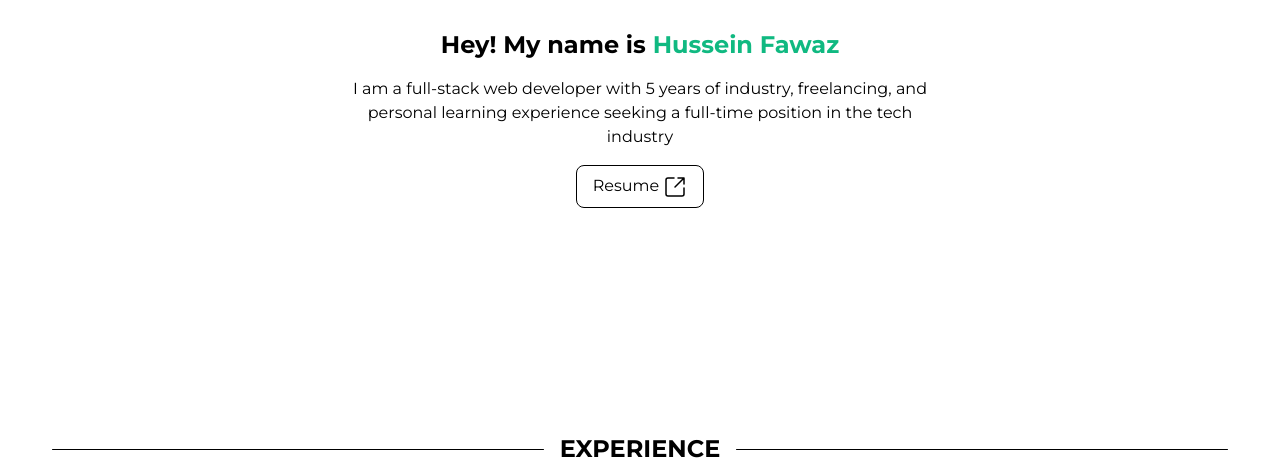
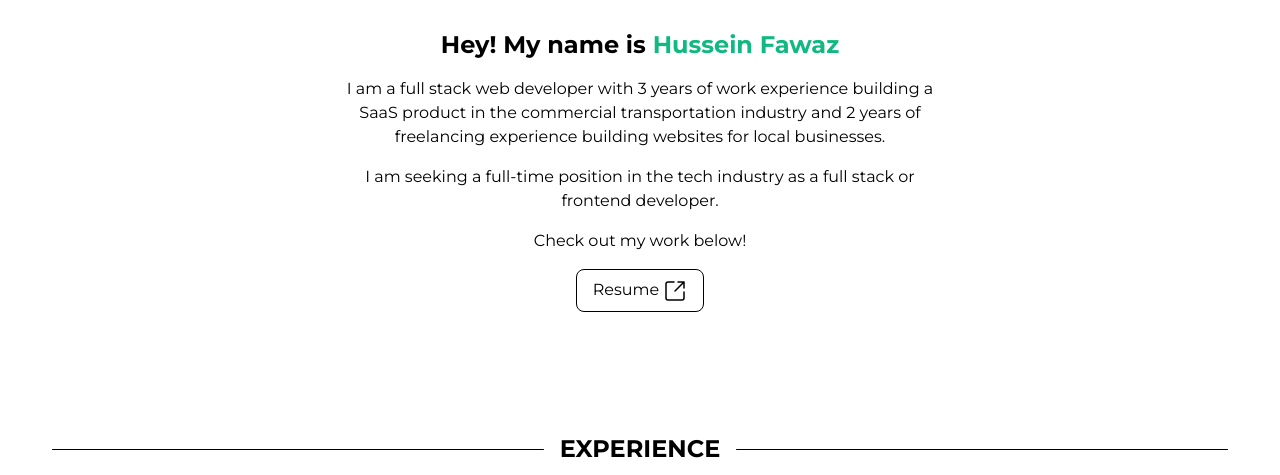
Before and after one commit to hsnfwz/portfolio-v2, a website: page src/index.html in a window 1280 px wide. Shown: the part 1199-1674 px from the top of the page. Drawn offline with Linux system fonts and the light colour scheme.

Commit message:
updated resume

```diff
--- a/src/index.html
+++ b/src/index.html
@@ -28,7 +28,9 @@
         <img src="./images/headshot.png" class="w-[400px] rounded-full bg-neutral-100" />
         <div class="flex flex-col gap-4">
           <h2 class="text-2xl font-montserrat-bold text-center">Hey! My name is <span class="text-emerald-500">Hussein Fawaz</span></h2>
-          <p class="text-center max-w-[600px]">I am a full-stack web developer with 5 years of industry, freelancing, and personal learning experience seeking a full-time position in the tech industry</p>
+          <p class="text-center max-w-[600px]">I am a full stack web developer with 3 years of work experience building a SaaS product in the commercial transportation industry and 2 years of freelancing experience building websites for local businesses.</p>
+          <p class="text-center max-w-[600px]">I am seeking a full-time position in the tech industry as a full stack or frontend developer.</p>
+          <p class="text-center max-w-[600px]">Check out my work below!</p>
           <a class="self-center border rounded-lg border-black px-4 py-2" href="./files/Resume.pdf" target="_blank">Resume <?xml version="1.0" encoding="UTF-8"?><svg class="inline" width="24px" height="24px" viewBox="0 0 24 24" stroke-width="1.5" fill="none" xmlns="http://www.w3.org/2000/svg" color="#000000"><path d="M21 3L15 3M21 3L12 12M21 3V9" stroke="#000000" stroke-width="1.5" stroke-linecap="round" stroke-linejoin="round"></path><path d="M21 13V19C21 20.1046 20.1046 21 19 21H5C3.89543 21 3 20.1046 3 19V5C3 3.89543 3.89543 3 5 3H11" stroke="#000000" stroke-width="1.5" stroke-linecap="round"></path></svg>
           </a>
         </div>
```
Also changed, not shown: 1 other file.
